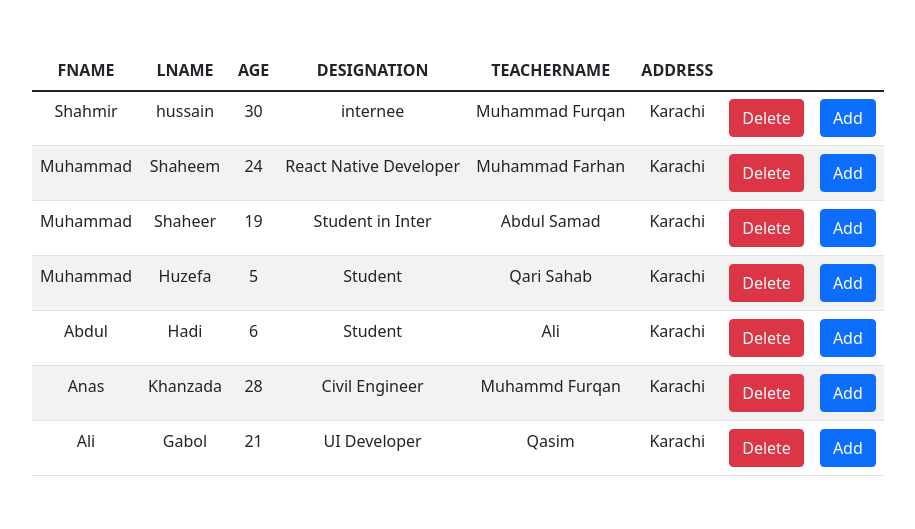
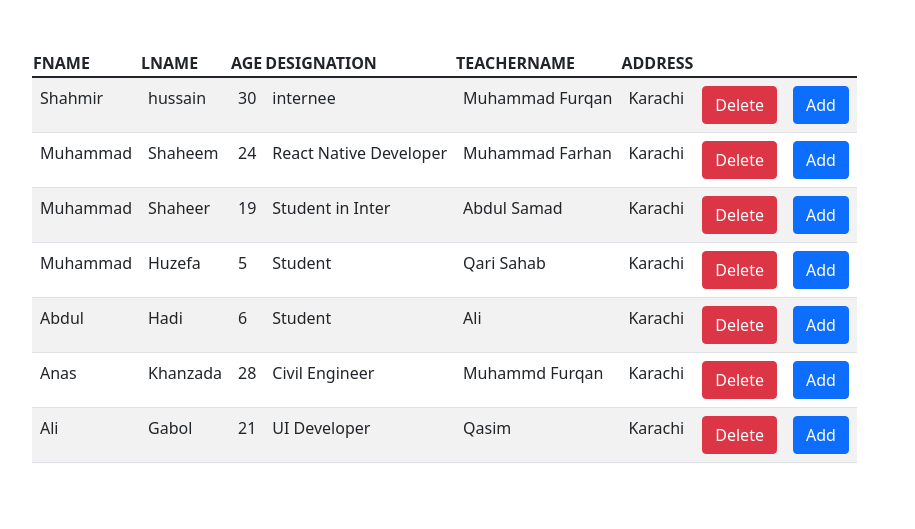
Before and after one commit to shehmirkz/javascript-project-useofevents, a plain HTML site: page index.html in a window 1280 px wide. Shown: the whole page, without its empty margins (100-1015 px from the left). Drawn offline with nearby package versions, Linux system fonts and the light colour scheme.

Commit message:
table rendered from javascript

```diff
--- a/index.html
+++ b/index.html
@@ -13,17 +13,9 @@
 
 
     <div class="container">
-        <div class="row text-center">
-            <div class="col-12">
-                <table class="table table-striped table-hover">
-                    <thead>
-                        <tr id="table-heading"></tr>
-                    </thead>
+        <div class="row">
+            <div class="col-12" id="project">
 
-                  <tbody id="table-data">
-                  <tr id="table-button"></tr>
-                  </tbody>
-                </table>
             </div>
         </div>
     </div>
--- a/script.js
+++ b/script.js
@@ -59,12 +59,37 @@ var students = [
 
 ];
 
-var tableHeading = document.getElementById('table-heading');
-var tableBody = document.getElementById('table-data');
+var mainTable = document.getElementById('project');
+
+let table = document.createElement('table');
+table.classList.add('table', 'table-striped', 'table-hover');
+mainTable.appendChild(table);
+
+
+let tableHead = document.createElement('thead');
+table.appendChild(tableHead);
+
+let tableBody = document.createElement('tbody');
+table.appendChild(tableBody);
+
+
+
 
 students.forEach((student, index) => {
     let row = document.createElement('tr');
+    tableHead.appendChild(row);
     tableBody.appendChild(row);
+
+
+
+    if (index === 0) {
+        for(const key in student) {
+        console.log(`${key}: ${student[key]}`);
+        let heading = document.createElement('th');
+        heading.innerText = key.toUpperCase();
+        tableHead.appendChild(heading);
+    }
+}
 
 
     for(const value in student) {
@@ -87,8 +112,6 @@ students.forEach((student, index) => {
     }
 
 
-
-
         //ADD BUTTON//
     let addButtononTd = document.createElement('td');
     let addButton = document.createElement('Button');
@@ -104,28 +127,9 @@ students.forEach((student, index) => {
 
 
 
-    if (index === 0) {
-            for(const key in student) {
-            console.log(`${key}: ${student[key]}`);
-            let heading = document.createElement('th');
-            heading.innerText = key.toUpperCase();
-            tableHeading.appendChild(heading);
-        }
-    }
 
 
 
-
-
-    // function creatButton () {
-    //     let addButton = document.querySelectorAll('td')
-    //     for (let i = 0; i > student.length; i++) {
-    //         console.log(tableButton[i]);
-    //         var creatButton = document.createElement('button');
-    //         creatButton.appendChild(document.createTextNode('Delete'));
-    //         addButton[i].appendChild('btn');
-    //     }
-    // }
 
 
 
```
Also changed, not shown: ruff.js (+19 -0 lines).
